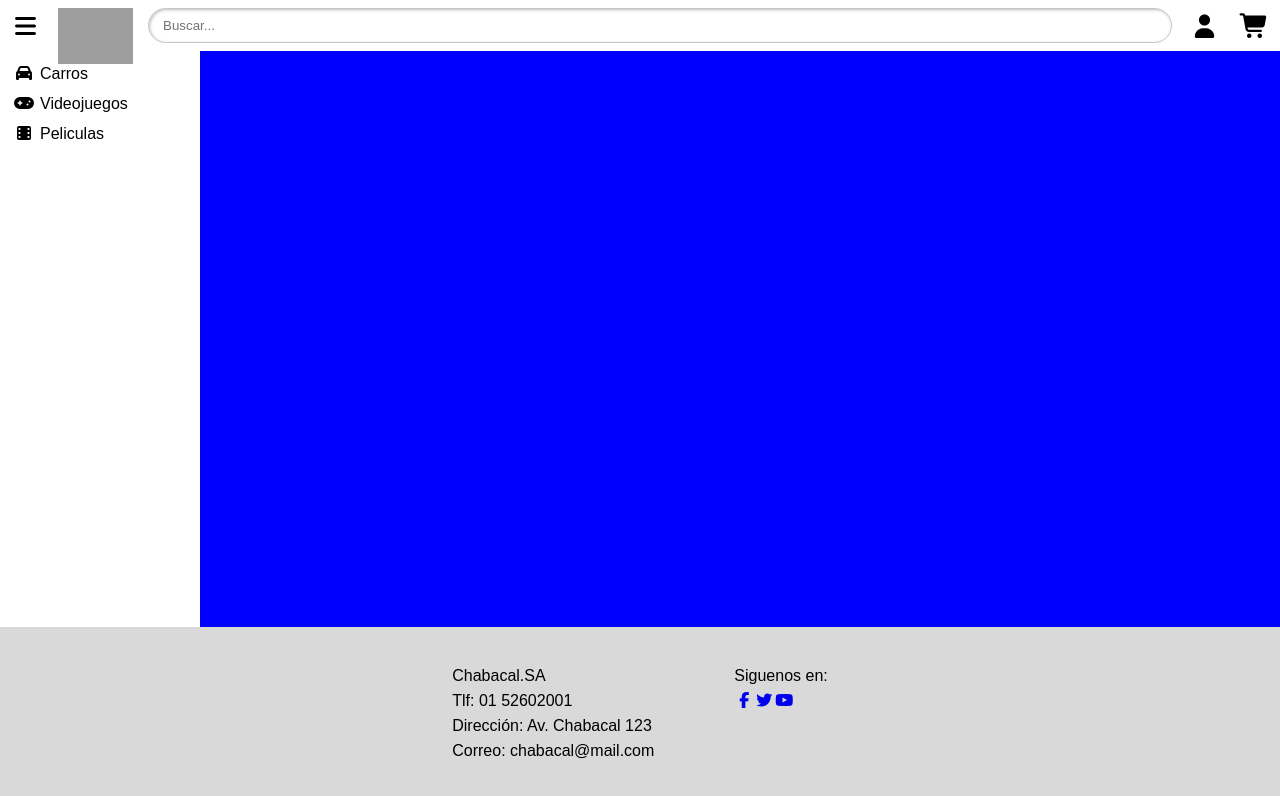
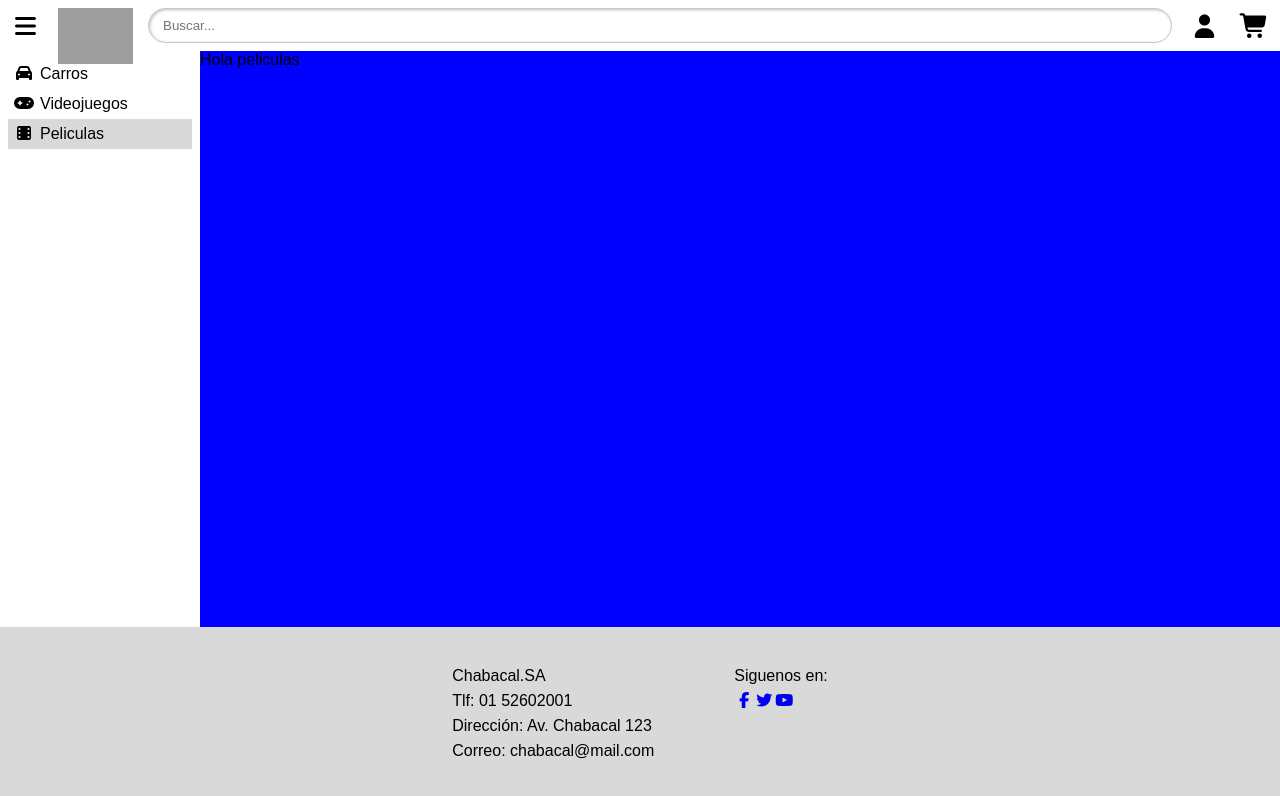
Before and after one commit to richirm/angular-bodoquin, an Angular app: page /peliculas in a window 1280 px wide. Before the commit this address led to /. Shown: the top 796 px of the page. Built offline with nearby package versions, Linux system fonts and the light colour scheme; grey boxes are pictures that could not be loaded.

Commit message:
feat: [46] Implementa router dinamico en el menu

```diff
--- a/src/app/app-routing.module.ts
+++ b/src/app/app-routing.module.ts
@@ -14,6 +14,10 @@ const routes: Routes = [
     path: 'videojuegos',
     loadChildren: () => import('./pages/videojuegos/videojuegos.module').then(m => m.VideojuegosModule)
   },
+  {
+    path: 'peliculas',
+    loadChildren: () => import('./pages/peliculas/peliculas.module').then(m => m.PeliculasModule)
+  },
 ];
 
 @NgModule({
--- /dev/null
+++ b/src/app/pages/peliculas/peliculas.component.html
@@ -0,0 +1 @@
+Hola peliculas
--- a/src/app/shared/components/nav/nav.component.html
+++ b/src/app/shared/components/nav/nav.component.html
@@ -1,5 +1,5 @@
 <nav [class.nav--closed]="!isOpen">
-    <div class="nav-item">
+    <div class="nav-item" routerLink="/carros" routerLinkActive="nav-item--active">
         <div class="nav-item-icon">
             <i class="fa-solid fa-car"></i>
         </div>
@@ -8,7 +8,7 @@
         </div>
     </div>
 
-    <div class="nav-item">
+    <div class="nav-item" routerLink="/videojuegos" routerLinkActive="nav-item--active">
         <div class="nav-item-icon">
             <i class="fa-solid fa-gamepad"></i>
         </div>
@@ -17,7 +17,7 @@
         </div>
     </div>
 
-    <div class="nav-item">
+    <div class="nav-item" routerLink="/peliculas" routerLinkActive="nav-item--active">
         <div class="nav-item-icon">
             <i class="fa-solid fa-film"></i>
         </div>
--- a/src/app/shared/components/nav/nav.component.scss
+++ b/src/app/shared/components/nav/nav.component.scss
@@ -19,5 +19,9 @@ nav {
         &:hover {
             background-color: #D9D9D9;
         }
+
+        &--active {
+            background-color: #D9D9D9;
+        }
     }
 }
```
Also changed, not shown: src/app/pages/peliculas/peliculas-routing.module.ts (added, +18 -0 lines), src/app/pages/peliculas/peliculas.component.ts (added, +8 -0 lines), src/app/pages/peliculas/peliculas.module.ts (added, +10 -0 lines), src/app/pages/peliculas/peliculas.component.scss (added).
